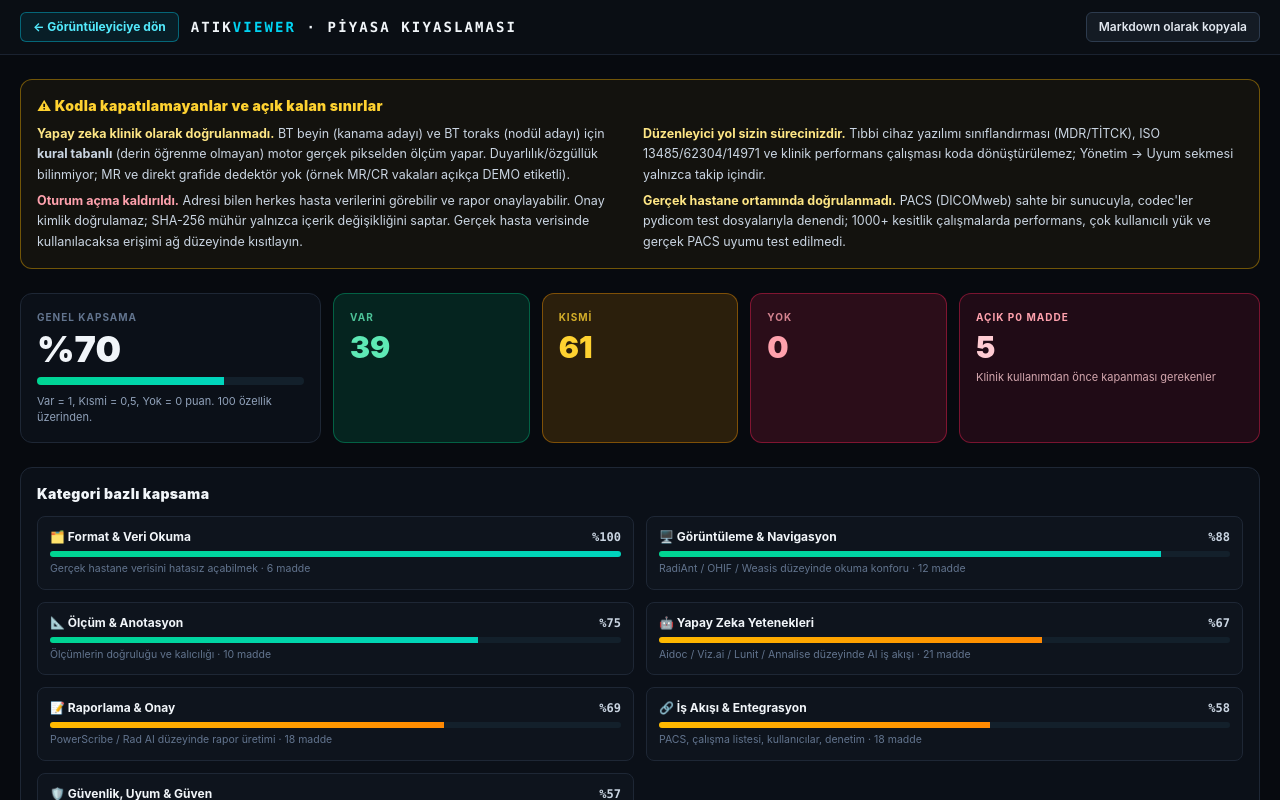
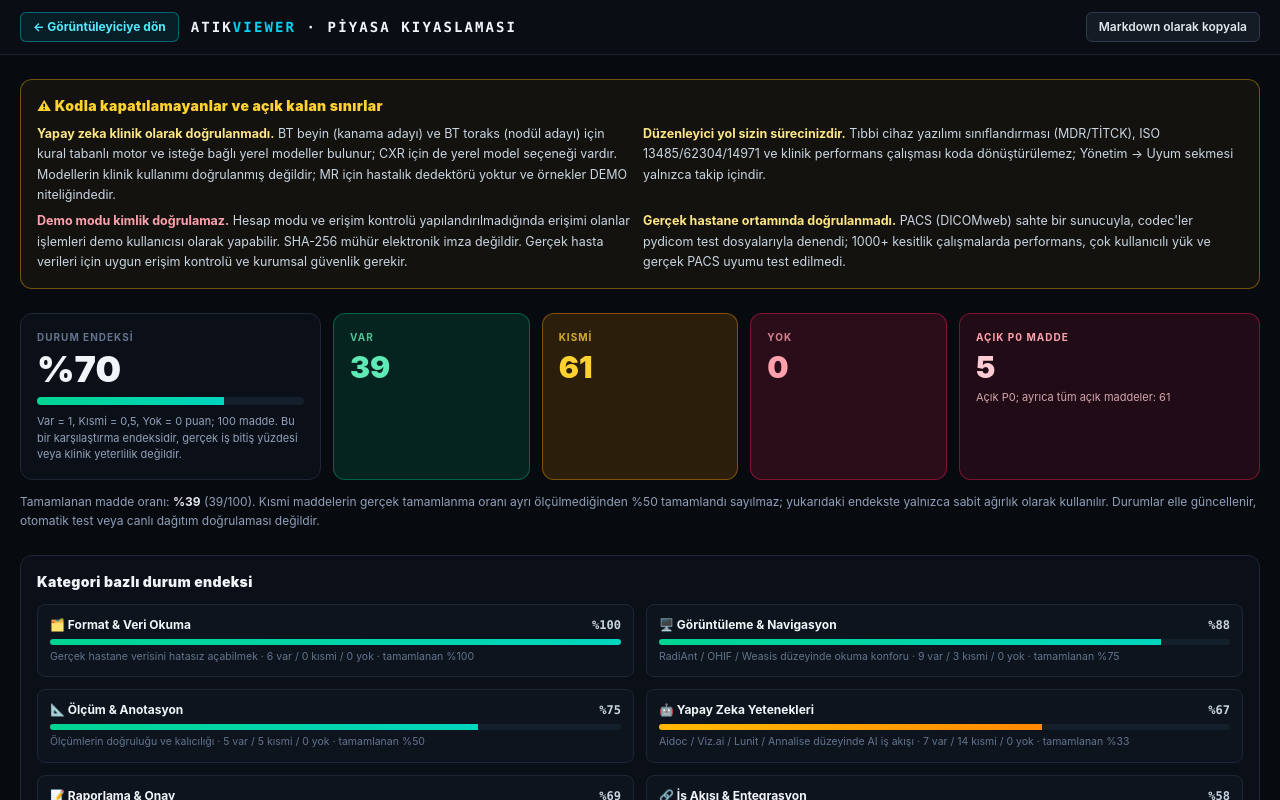
Before and after one commit to CehennemGibiyim/ArenaViewer, a Next.js app: page /kiyaslama in a window 1280 px wide. Built offline with nearby package versions, Linux system fonts and the light colour scheme; no server answers.

Commit message:
feat: kıyaslamada tamamlanan madde oranını ayır
Co-authored-by: arena-agent <297053741+arena-agent@users.noreply.github.com>

```diff
--- a/package.json
+++ b/package.json
@@ -8,7 +8,7 @@
     "start": "next start",
     "lint": "eslint .",
     "typecheck": "tsc --noEmit",
-    "test": "npm run test:image-review && npm run test:pacs && npm run test:recist && npm run test:close-loop && npm run test:auth && npm run test:webhard && npm run test:supplychain && npm run test:backupdr && npm run test:kms && npm run test:templates && npm run test:structured-report && npm run test:quant && npm run test:tracking && npm run test:model-ops && npm run test:metrics && npm run test:audit-export && npm run test:macros && npm run test:prefs && npm run test:report-history && npm run test:workflow-stats && npm run test:stow && npm run test:peer-review && npm run test:hl7 && npm run test:mwl && npm run test:share && npm run test:cxr && npm run test:cxr-model && npm run test:codecs && npm run test:mpr && npm run test:dictate && npm run test:pwa && npm run test:icd10 && npm run test:msk && npm run test:esign && npm run test:xref && npm run test:perf && npm run test:pr && npm run test:notify && npm run test:prior && npm run test:uncert && npm run test:template && npm run test:style && npm run test:pacssend && npm run test:siem && npm run test:ctp && npm run test:sr1500 && npm run test:seg && npm run test:recistfull && npm run test:closeloop && npm run test:followup && npm run test:stowanon && npm run test:wadoframe && npm run test:shadow && npm run test:triage-queue",
+    "test": "npm run test:image-review && npm run test:pacs && npm run test:recist && npm run test:close-loop && npm run test:auth && npm run test:webhard && npm run test:supplychain && npm run test:backupdr && npm run test:kms && npm run test:templates && npm run test:structured-report && npm run test:quant && npm run test:tracking && npm run test:model-ops && npm run test:metrics && npm run test:audit-export && npm run test:macros && npm run test:prefs && npm run test:report-history && npm run test:workflow-stats && npm run test:stow && npm run test:peer-review && npm run test:hl7 && npm run test:mwl && npm run test:share && npm run test:cxr && npm run test:cxr-model && npm run test:codecs && npm run test:mpr && npm run test:dictate && npm run test:pwa && npm run test:icd10 && npm run test:msk && npm run test:esign && npm run test:xref && npm run test:perf && npm run test:pr && npm run test:notify && npm run test:prior && npm run test:uncert && npm run test:template && npm run test:style && npm run test:pacssend && npm run test:siem && npm run test:ctp && npm run test:sr1500 && npm run test:seg && npm run test:recistfull && npm run test:closeloop && npm run test:followup && npm run test:stowanon && npm run test:wadoframe && npm run test:shadow && npm run test:triage-queue && npm run test:gap-progress",
     "test:image-review": "tsx tests/image-review.test.ts",
     "test:pacs": "tsx tests/pacs.test.ts",
     "test:recist": "node --experimental-strip-types tests/recist.test.mjs",
@@ -72,7 +72,8 @@
     "bench:window": "tsx scripts/window-bench.ts",
     "test:esign": "tsx tests/esign.test.ts",
     "test:shadow": "tsx tests/shadow-mode.test.ts",
-    "test:triage-queue": "tsx tests/triage-queue.test.ts"
+    "test:triage-queue": "tsx tests/triage-queue.test.ts",
+    "test:gap-progress": "tsx tests/gap-progress.test.ts"
   },
   "dependencies": {
     "dicom-parser": "^1.8.21",
--- a/src/components/GapAnalysis.tsx
+++ b/src/components/GapAnalysis.tsx
@@ -2,6 +2,7 @@
 
 import Link from "next/link";
 import { useMemo, useState } from "react";
+import { gapProgress } from "@/lib/gapProgress";
 import {
   CATEGORIES,
   COMPETITORS,
@@ -17,10 +18,10 @@ import {
   type GapStatus,
 } from "@/lib/gapAnalysis";
 
-const STATUS_META: Record<GapStatus, { label: string; cls: string; score: number }> = {
-  var: { label: "VAR", cls: "bg-emerald-500/15 text-emerald-300 border-emerald-500/40", score: 1 },
-  kismi: { label: "KISMİ", cls: "bg-amber-500/15 text-amber-300 border-amber-500/40", score: 0.5 },
-  yok: { label: "YOK", cls: "bg-rose-500/15 text-rose-300 border-rose-500/40", score: 0 },
+const STATUS_META: Record<GapStatus, { label: string; cls: string }> = {
+  var: { label: "VAR", cls: "bg-emerald-500/15 text-emerald-300 border-emerald-500/40" },
+  kismi: { label: "KISMİ", cls: "bg-amber-500/15 text-amber-300 border-amber-500/40" },
+  yok: { label: "YOK", cls: "bg-rose-500/15 text-rose-300 border-rose-500/40" },
 };
 
 const PRIORITY_META: Record<GapPriority, { label: string; cls: string }> = {
@@ -50,11 +51,6 @@ const TYPE_LABEL: Record<CompetitorType, string> = {
 
 const NAME_TYPE: Record<string, CompetitorType> = Object.fromEntries(COMPETITORS.map((c) => [c.name, c.type]));
 
-function coverage(items: GapItem[]): number {
-  if (items.length === 0) return 0;
-  return Math.round((items.reduce((s, i) => s + STATUS_META[i.status].score, 0) / items.length) * 100);
-}
-
 function barColor(pct: number): string {
   if (pct >= 70) return "from-emerald-400 to-teal-400";
   if (pct >= 40) return "from-amber-400 to-orange-400";
@@ -70,7 +66,8 @@ export default function GapAnalysis() {
 
   const itemById = useMemo(() => new Map(GAP_ITEMS.map((i) => [i.id, i])), []);
 
-  const overall = useMemo(() => coverage(GAP_ITEMS), []);
+  const progress = useMemo(() => gapProgress(GAP_ITEMS), []);
+  const overall = progress.indexPercent;
   const counts = useMemo(
     () => ({
       var: GAP_ITEMS.filter((i) => i.status === "var").length,
@@ -99,7 +96,8 @@ export default function GapAnalysis() {
     const lines: string[] = [
       "# ATIKVIEWER — Piyasa Kıyaslaması ve Eksik Analizi",
       "",
-      `Genel kapsama: %${overall} (var ${counts.var} · kısmi ${counts.kismi} · yok ${counts.yok})`,
+      `Durum endeksi: %${overall} (var ${counts.var} · kısmi ${counts.kismi} · yok ${counts.yok}); tamamlanan madde oranı: %${progress.completedPercent}`,
+      "Endeks: var=1, kısmi=0,5, yok=0; kısmi işin gerçek yüzdesi ölçülmez.",
       "",
       "| Özellik | Durum | Öncelik | Efor | Piyasada | Aksiyon |",
       "| --- | --- | --- | --- | --- | --- |",
@@ -144,17 +142,17 @@ export default function GapAnalysis() {
           <ul className="mt-2 grid gap-1.5 text-[12.5px] leading-relaxed text-slate-300 md:grid-cols-2">
             <li>
               <b className="text-amber-200">Yapay zeka klinik olarak doğrulanmadı.</b> BT beyin (kanama adayı) ve BT toraks (nodül adayı)
-              için <b>kural tabanlı</b> (derin öğrenme olmayan) motor gerçek pikselden ölçüm yapar. Duyarlılık/özgüllük bilinmiyor;
-              MR ve direkt grafide dedektör yok (örnek MR/CR vakaları açıkça DEMO etiketli).
+              için kural tabanlı motor ve isteğe bağlı yerel modeller bulunur; CXR için de yerel model seçeneği vardır.
+              Modellerin klinik kullanımı doğrulanmış değildir; MR için hastalık dedektörü yoktur ve örnekler DEMO niteliğindedir.
             </li>
             <li>
               <b className="text-amber-200">Düzenleyici yol sizin sürecinizdir.</b> Tıbbi cihaz yazılımı sınıflandırması (MDR/TİTCK),
               ISO 13485/62304/14971 ve klinik performans çalışması koda dönüştürülemez; Yönetim → Uyum sekmesi yalnızca takip içindir.
             </li>
             <li>
-              <b className="text-rose-300">Oturum açma kaldırıldı.</b> Adresi bilen herkes hasta verilerini görebilir ve rapor
-              onaylayabilir. Onay kimlik doğrulamaz; SHA-256 mühür yalnızca içerik değişikliğini saptar. Gerçek hasta
-              verisinde kullanılacaksa erişimi ağ düzeyinde kısıtlayın.
+              <b className="text-rose-300">Demo modu kimlik doğrulamaz.</b> Hesap modu ve erişim kontrolü yapılandırılmadığında
+              erişimi olanlar işlemleri demo kullanıcısı olarak yapabilir. SHA-256 mühür elektronik imza değildir.
+              Gerçek hasta verileri için uygun erişim kontrolü ve kurumsal güvenlik gerekir.
             </li>
             <li>
               <b className="text-amber-200">Gerçek hastane ortamında doğrulanmadı.</b> PACS (DICOMweb) sahte bir sunucuyla, codec&apos;ler
@@ -166,13 +164,13 @@ export default function GapAnalysis() {
         {/* Skor kartları */}
         <section className="mt-6 grid gap-3 md:grid-cols-4">
           <div className="rounded-xl border border-[#1e2735] bg-[#0b1018] p-4 md:col-span-1">
-            <div className="text-[10px] font-bold uppercase tracking-widest text-slate-500">Genel kapsama</div>
+            <div className="text-[10px] font-bold uppercase tracking-widest text-slate-500">Durum endeksi</div>
             <div className="mt-1 text-4xl font-black text-slate-100">%{overall}</div>
             <div className="mt-2 h-2 overflow-hidden rounded-full bg-[#13202b]">
               <div className={`h-full bg-gradient-to-r ${barColor(overall)}`} style={{ width: `${overall}%` }} />
             </div>
             <div className="mt-2 text-[11px] text-slate-400">
-              Var = 1, Kısmi = 0,5, Yok = 0 puan. {GAP_ITEMS.length} özellik üzerinden.
+              Var = 1, Kısmi = 0,5, Yok = 0 puan; {GAP_ITEMS.length} madde. Bu bir karşılaştırma endeksidir, gerçek iş bitiş yüzdesi veya klinik yeterlilik değildir.
             </div>
           </div>
           <div className="grid grid-cols-3 gap-3 md:col-span-2">
@@ -186,17 +184,24 @@ export default function GapAnalysis() {
           <div className="rounded-xl border border-rose-500/40 bg-rose-500/10 p-4">
             <div className="text-[10px] font-bold uppercase tracking-widest text-rose-300">Açık P0 madde</div>
             <div className="mt-1 text-3xl font-black text-rose-200">{counts.p0open}</div>
-            <div className="mt-1 text-[11px] text-rose-200/80">Klinik kullanımdan önce kapanması gerekenler</div>
+            <div className="mt-1 text-[11px] text-rose-200/80">Açık P0; ayrıca tüm açık maddeler: {progress.open}</div>
           </div>
         </section>
 
+        <p className="mt-3 text-xs leading-relaxed text-slate-400">
+          Tamamlanan madde oranı: <strong className="text-slate-200">%{progress.completedPercent}</strong> ({progress.var}/{progress.total}).
+          Kısmi maddelerin gerçek tamamlanma oranı ayrı ölçülmediğinden %50 tamamlandı sayılmaz; yukarıdaki endekste yalnızca sabit ağırlık olarak kullanılır.
+          Durumlar elle güncellenir, otomatik test veya canlı dağıtım doğrulaması değildir.
+        </p>
+
         {/* Kategori çubukları */}
         <section className="mt-6 rounded-xl border border-[#1e2735] bg-[#0b1018] p-4">
-          <h2 className="text-sm font-black tracking-wide text-slate-100">Kategori bazlı kapsama</h2>
+          <h2 className="text-sm font-black tracking-wide text-slate-100">Kategori bazlı durum endeksi</h2>
           <div className="mt-3 grid gap-3 md:grid-cols-2">
             {CATEGORIES.map((c) => {
               const items = GAP_ITEMS.filter((i) => i.category === c.id);
-              const pct = coverage(items);
+              const summary = gapProgress(items);
+              const pct = summary.indexPercent;
               return (
                 <button
                   key={c.id}
@@ -215,7 +220,7 @@ export default function GapAnalysis() {
                     <div className={`h-full bg-gradient-to-r ${barColor(pct)}`} style={{ width: `${pct}%` }} />
                   </div>
                   <div className="mt-1 text-[10.5px] text-slate-500">
-                    {c.blurb} · {items.length} madde
+                    {c.blurb} · {summary.var} var / {summary.kismi} kısmi / {summary.yok} yok · tamamlanan %{summary.completedPercent}
                   </div>
                 </button>
               );
--- /dev/null
+++ b/src/lib/gapProgress.ts
@@ -0,0 +1,17 @@
+import type { GapStatus } from "./gapAnalysis";
+
+/** Sayımlar kayıt durumlarına dayanır; kısmi durumun gerçek yüzdesi bilinmez. */
+export function gapProgress(items: readonly { status: GapStatus }[]) {
+  const counts = { var: 0, kismi: 0, yok: 0 };
+  for (const item of items) counts[item.status]++;
+  const total = items.length;
+  const percent = (value: number) => total ? Math.round(100 * value / total) : 0;
+  return {
+    ...counts,
+    total,
+    completedPercent: percent(counts.var),
+    open: counts.kismi + counts.yok,
+    // Kısmi maddelere 0,5 veren karşılaştırma göstergesi; ölçülmüş iş oranı değil.
+    indexPercent: percent(counts.var + 0.5 * counts.kismi),
+  };
+}
```
Also changed, not shown: 2 other files (tests, documents, lock files or other folders).
